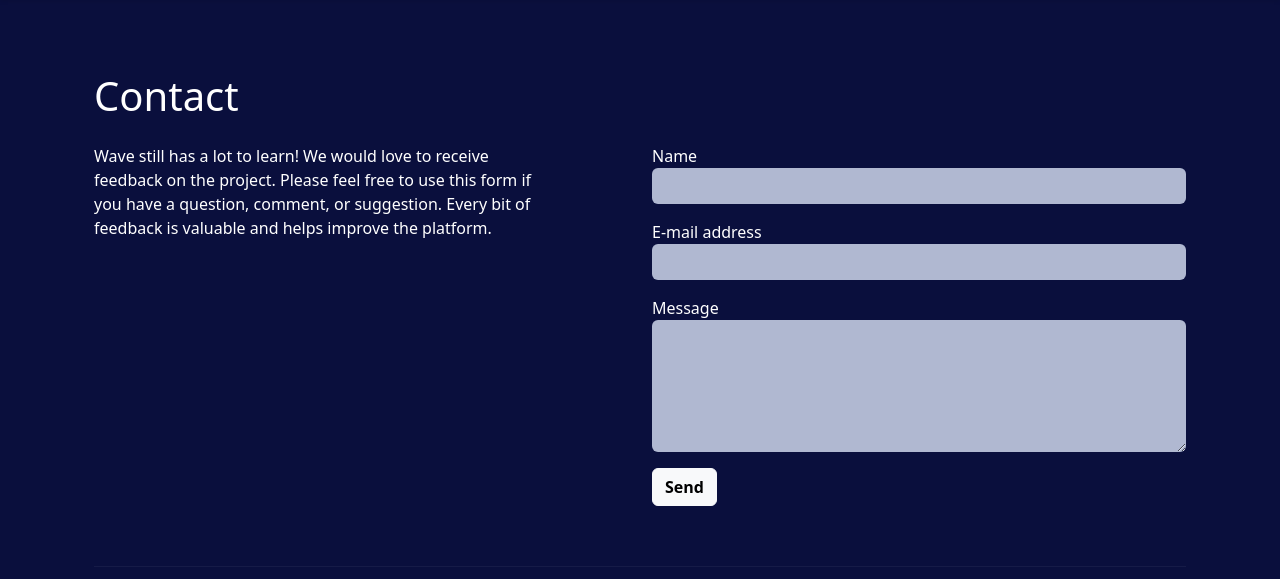
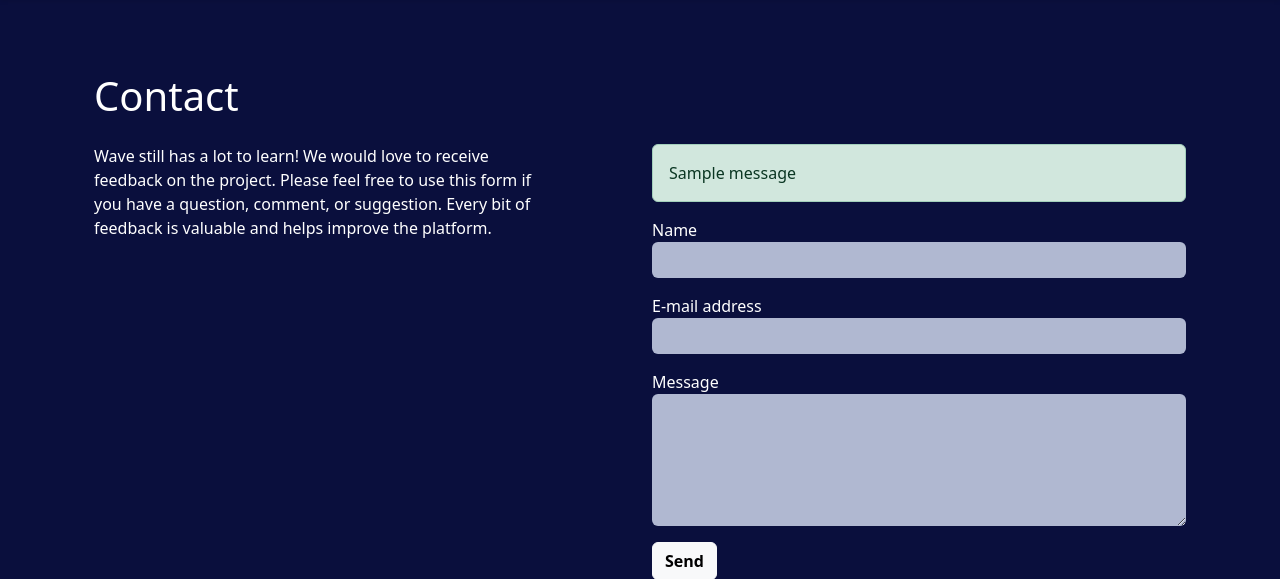
Before and after one commit to kossi-ctrl/Wave, a Django app: page /contact/ in a window 1280 px wide. Shown: the part 67-646 px from the top of the page. Run offline with Django 5.2, Linux system fonts and the light colour scheme; tables that the repository leaves empty hold one stand-in row (values such as "Sample post"); one stand-in notice (Sample message) is shown; parts of the project's set-up code (start-up, migrations or seed data) failed here and were passed over; some libraries are stand-ins or nearby versions.

Commit message:
feat: formulaire contact avec envoi email

```diff
--- a/projet_wave1/kobe_wave/templates/kobe_wave/contact.html
+++ b/projet_wave1/kobe_wave/templates/kobe_wave/contact.html
@@ -18,9 +18,16 @@
         </div>
 
         <!-- Formulaire à droite -->
-        <div class="col-md-6 offset-md-1">
-            <form method="POST">
-                {% csrf_token %}
+<div class="col-md-6 offset-md-1">
+
+    {% if messages %}
+        {% for message in messages %}
+            <div class="alert alert-success">{{ message }}</div>
+        {% endfor %}
+    {% endif %}
+
+    <form method="POST">
+        {% csrf_token %}
 
                 <div class="mb-3">
                     <label style="color:white;">Name</label>
--- a/projet_wave1/kobe_wave/views.py
+++ b/projet_wave1/kobe_wave/views.py
@@ -4,12 +4,27 @@ from django.views.generic import ListView, DetailView, TemplateView
 from django.db.models import Count
 from kobe_wave.models import Article, Image, Category
 from collections import Counter
+from django.core.mail import send_mail
+from django.contrib import messages
 import json
 import calendar
 import re
 
 
 def contact(request):
+    if request.method == "POST":
+        name = request.POST.get("name")
+        email = request.POST.get("email")
+        message = request.POST.get("message")
+
+        send_mail(
+            subject="Message from your website",
+            message=f"Name: {name}\nEmail: {email}\nMessage: {message}",
+            from_email=email,
+            recipient_list=[os.environ.get("EMAIL_HOST_USER")],
+        )
+        messages.success(request, "Your message has been sent successfully!")
+        return render(request, "kobe_wave/contact.html")
     return render(request, "kobe_wave/contact.html")
 
 
```
Also changed, not shown: projet_wave1/projet_wave1/settings.py (+8 -0 lines).
